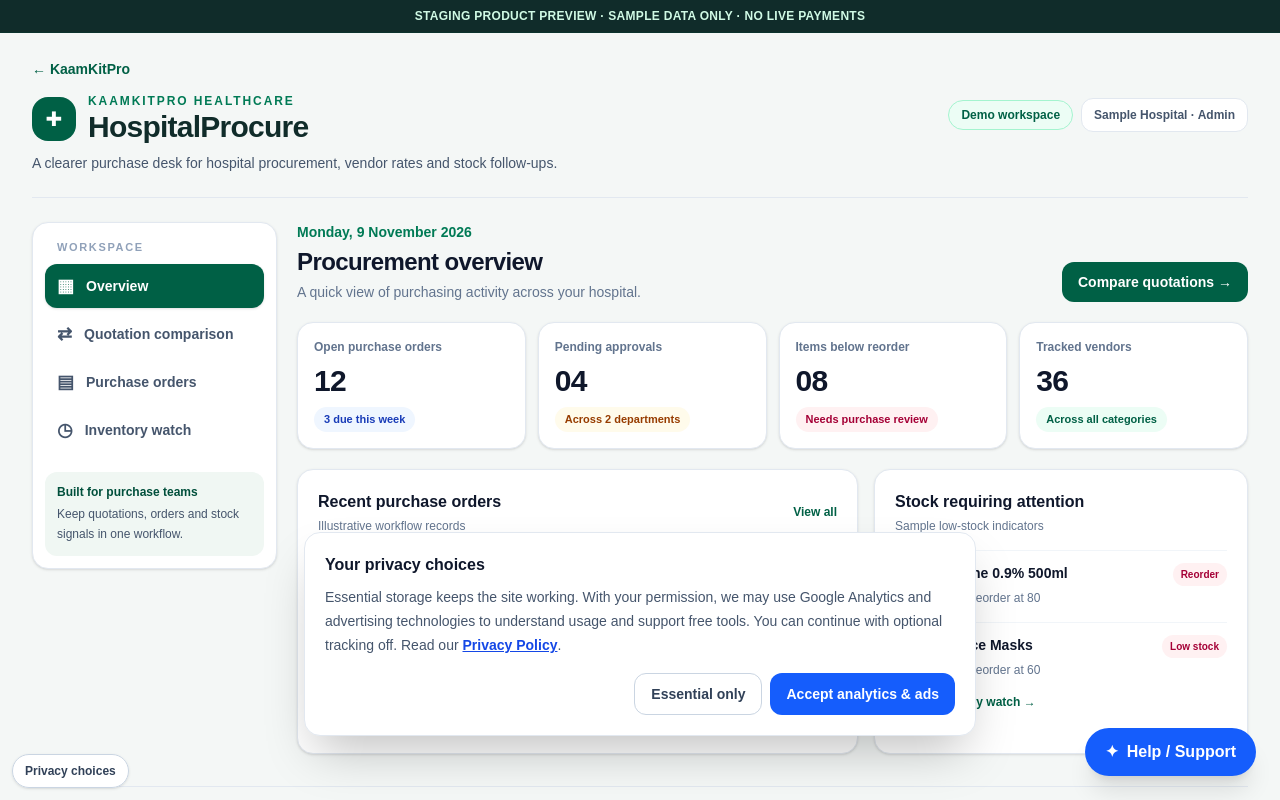
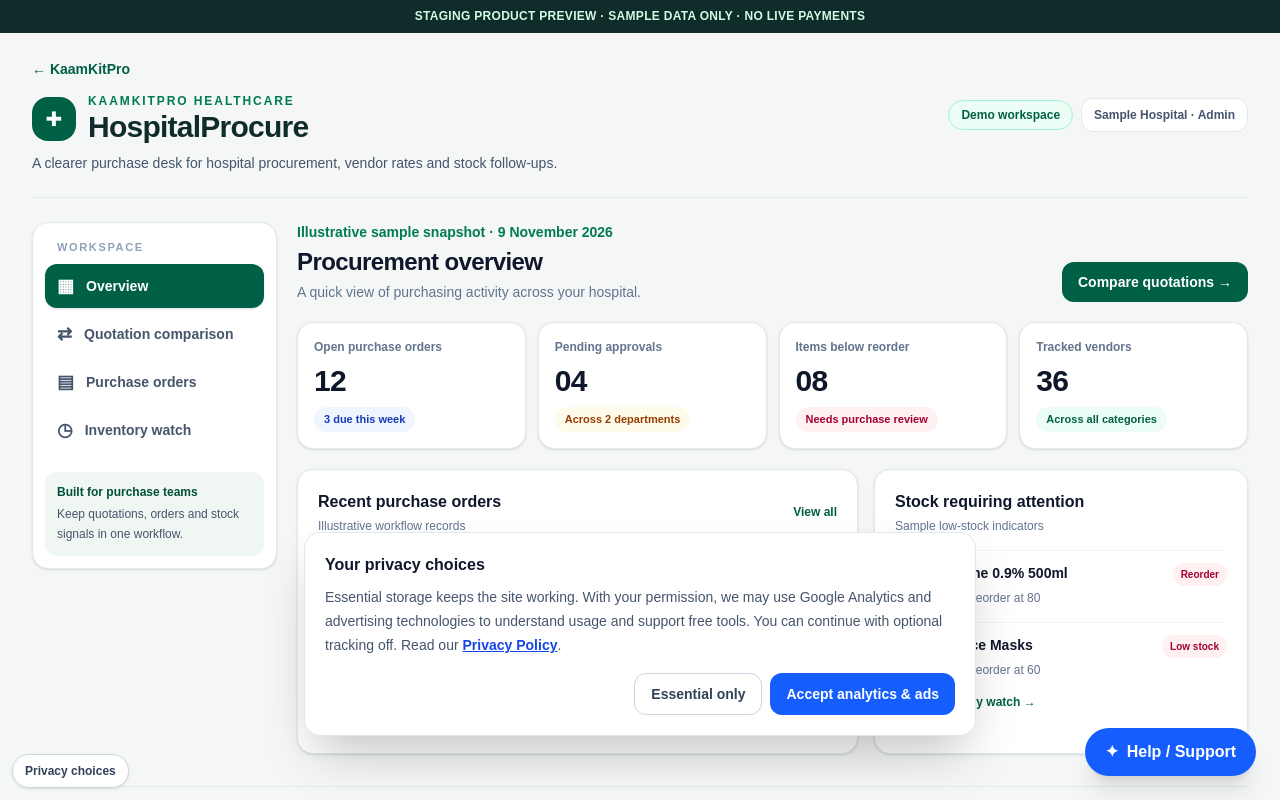
Before and after one commit to WellProSoftware/kaamkitpro, a Next.js app: page /hospital-procurement in a window 1280 px wide. Shown: the top 800 px of the page. Built offline with nearby package versions, Linux system fonts and the light colour scheme.

Commit message:
fix(hospital-procure): label overview date as sample snapshot

```diff
--- a/src/app/hospital-procurement/page.tsx
+++ b/src/app/hospital-procurement/page.tsx
@@ -157,7 +157,7 @@ export default function HospitalProcurementPage() {
             {activeTab === "overview" && (
               <>
                 <div className="flex flex-col justify-between gap-3 sm:flex-row sm:items-end">
-                  <div><p className="text-sm font-semibold text-emerald-700">Monday, 9 November 2026</p><h2 className="mt-1 text-2xl font-black tracking-tight">Procurement overview</h2><p className="mt-1 text-sm text-slate-500">A quick view of purchasing activity across your hospital.</p></div>
+                  <div><p className="text-sm font-semibold text-emerald-700">Illustrative sample snapshot · 9 November 2026</p><h2 className="mt-1 text-2xl font-black tracking-tight">Procurement overview</h2><p className="mt-1 text-sm text-slate-500">A quick view of purchasing activity across your hospital.</p></div>
                   <button type="button" onClick={() => setActiveTab("quotations")} className="inline-flex min-h-10 items-center justify-center rounded-xl bg-emerald-800 px-4 py-2 text-sm font-bold text-white hover:bg-emerald-900">Compare quotations →</button>
                 </div>
                 <div className="mt-5 grid gap-3 sm:grid-cols-2 xl:grid-cols-4">
```
